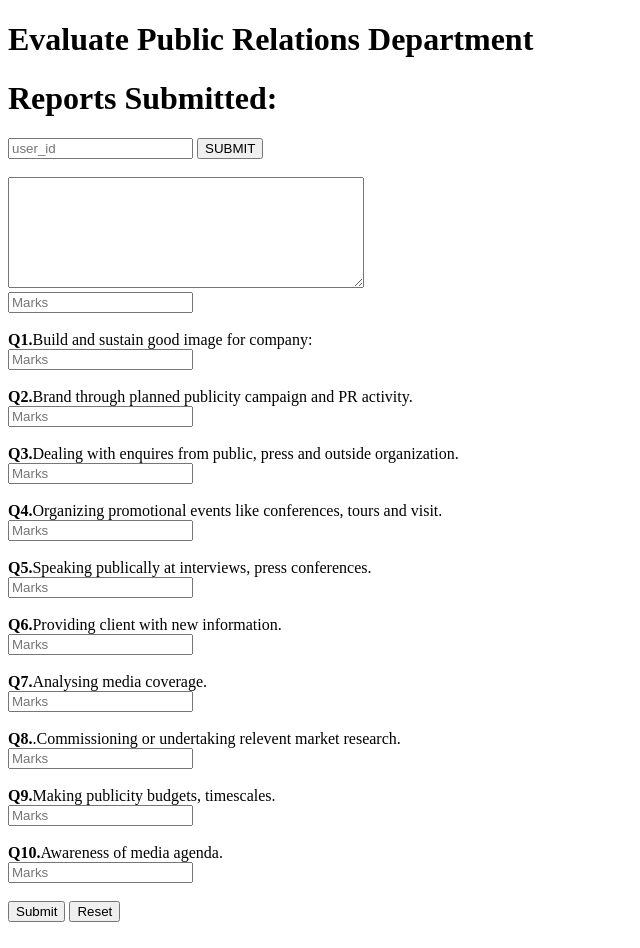
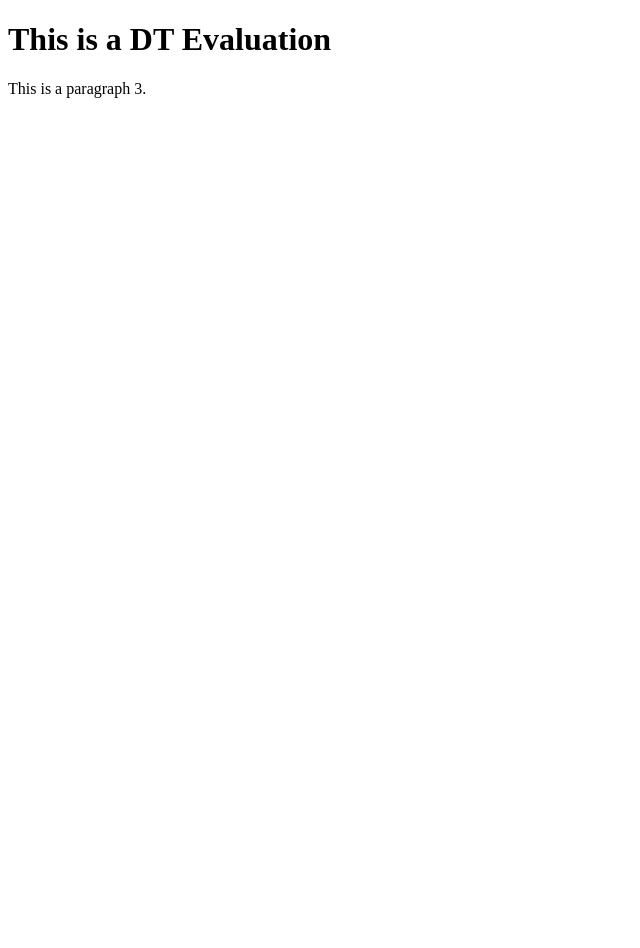
Before and after one commit to shubhamdarekar/VESITHACKS2019, a Django app: page /evaluatePublicRelationsDept/ in a window 1280 px wide. Shown: the whole page, without its empty margins (0-640 px from the left). After the commit the page ends 98 px from the top, so only its background shows below. Run offline with Django 3.2, Linux system fonts and the light colour scheme.

Commit message:
Revert "evaluate public relations"
This reverts commit fccf437893a065f92aab072e829c8057f4e28aa2.

```diff
--- a/VESITHACKS19/EvaluationApp/templates/EvaluationApp/evaluatePublicRelationsDept.html
+++ b/VESITHACKS19/EvaluationApp/templates/EvaluationApp/evaluatePublicRelationsDept.html
@@ -2,96 +2,12 @@
 <html>
 <head>
 <meta charset="utf-8">
-<title>EvaluatePublicRelationsDept</title>
+<title>Page Title</title>
 </head>
 <body>
 
-<div id="evaluate">
-    <form>
-        <tr>
-            <td>
-                <h1>Evaluate Public Relations Department</h1>
-                <h1>Reports Submitted:</h1>
-            </td>
-            <td>
-                <input type="text" placeholder="user_id" name="user_id">
-            </td>
-            <td>
-                <button type="button" name="button" class="button" >SUBMIT</button><br><br>
-            </td>
-            <td>
-                <textarea class="report"name="Comments" rows="7" cols="40" style="width:350px;"></textarea><br>
-            </td>
-            <td>
-                <input type="number" placeholder="Marks" name="marks"><br><br>
-
-            </td>
-            <td>
-                <label>
-                <strong>Q1.</strong>Build and sustain good image for company:<br>
-                </label>
-                <input type="number" placeholder="Marks" name="marks"><br><br>
-
-            </td>
-            <td>
-                <label>
-                <strong>Q2.</strong>Brand through planned publicity campaign and PR activity.<br>
-                <input type="number" placeholder="Marks" name="marks"><br><br>
-                </label>
-            </td>
-            <td>
-                <label>
-                <strong>Q3.</strong>Dealing with enquires from public, press and outside organization.<br>
-                </label>
-                <input type="number" placeholder="Marks" name="marks"><br><br>
-            </td>
-            <td>
-                <label>
-                <strong>Q4.</strong>Organizing promotional events like conferences, tours and visit.<br>
-                </label>
-                <input type="number" placeholder="Marks" name="marks"><br><br>
-            </td>
-            <td>
-                <label>
-                <strong>Q5.</strong>Speaking publically at interviews, press conferences.<br>
-                </label>
-                <input type="number" placeholder="Marks" name="marks"><br><br>
-            </td>
-            <td>
-                <label>
-                <strong>Q6.</strong>Providing client with new information.<br>
-                </label>
-                <input type="number" placeholder="Marks" name="marks"><br><br>
-            </td>
-            <td>
-                <label>
-                    <strong>Q7.</strong>Analysing media coverage.<br>
-                </label>
-                    <input type="number" placeholder="Marks" name="marks"><br><br>
-            </td>
-            <td>
-                <label>
-                <strong>Q8.</strong>.Commissioning or undertaking relevent market research.<br>
-                </label>
-                <input type="number" placeholder="Marks" name="marks"><br><br>
-            </td>
-            <td>
-                <label>
-                <strong>Q9.</strong>Making publicity budgets, timescales.<br>
-                </label>
-                <input type="number" placeholder="Marks" name="marks"><br><br>
-            </td>
-            <td>
-                <label>
-                <strong>Q10.</strong>Awareness of media agenda.<br>
-                </label>
-                <input type="number" placeholder="Marks" name="marks"><br><br>
-            </td>
-            <button type="submit" name="button" class="button" >Submit</button>
-            <button type="reset" name="button" class="button" >Reset</button><br><br>
-        </tr>
-    </form>
-</div>
+<h1>This is a DT Evaluation</h1>
+<p>This is a paragraph 3.</p>
 
 </body>
 </html>
```
